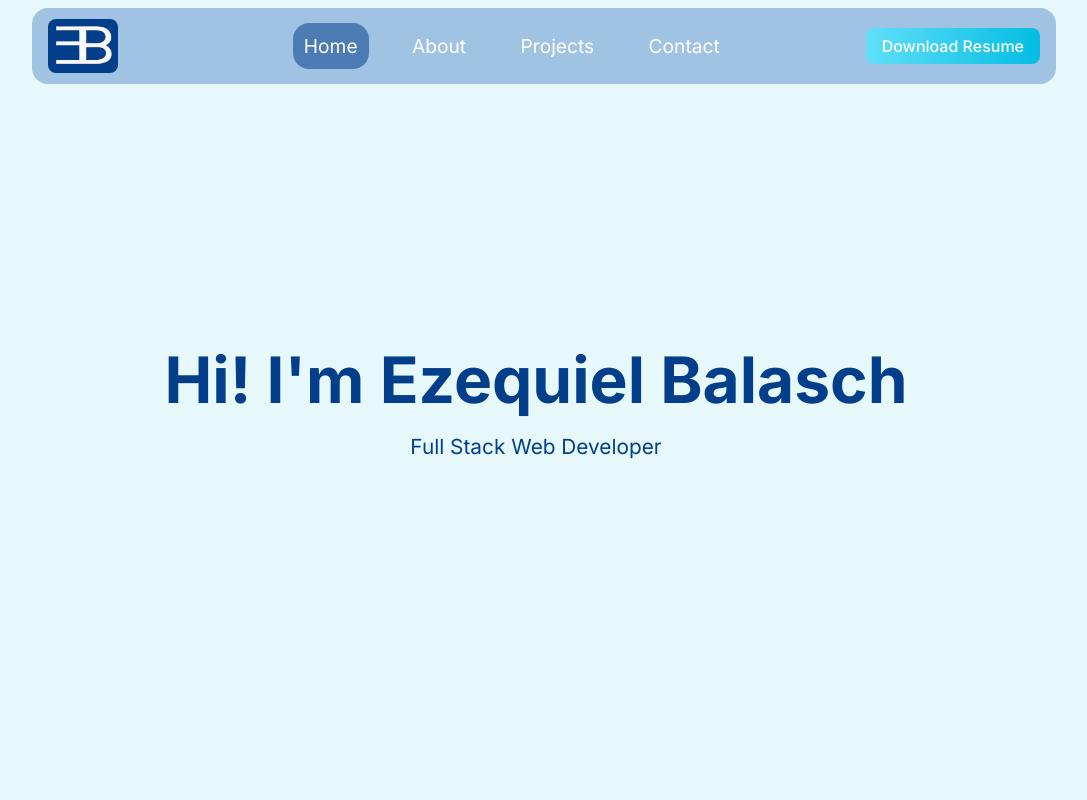
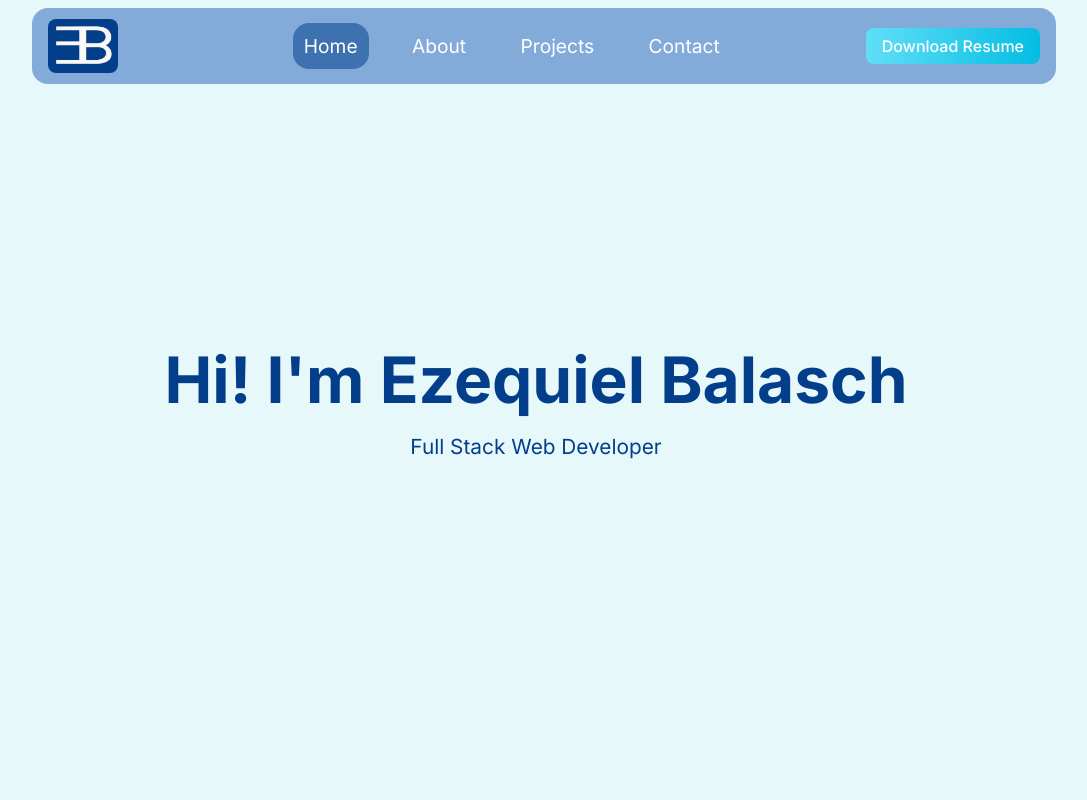
Before and after one commit to ezebalasch/Portfolio, a React (Vite) app: page / in a window 1280 px wide. Shown: the top 800 px of the page, without its empty margins (104-1191 px from the left). Built offline with nearby package versions, Linux system fonts and the light colour scheme; a web font is replaced by a local one.

Commit message:
Fixing nav color and transition

```diff
--- a/src/App.css
+++ b/src/App.css
@@ -12,7 +12,7 @@
   --color-quaternary: #9bf0ff;
   --color-quinary: #ade8f4;
   --color-senary: #e7f8fb;
-  --color-white-background: #3873c065;
+  --color-white-background: #3873c093;
   --color-green-hover: #023d8a87;
 }
 
--- a/src/components/Navbar/Navbar.css
+++ b/src/components/Navbar/Navbar.css
@@ -130,7 +130,7 @@ a {
 }
 
 .dropdown-menu.open {
-  height: fit-content;
+  height: 217px;
 }
 
 .dropdown-menu li a {
```
